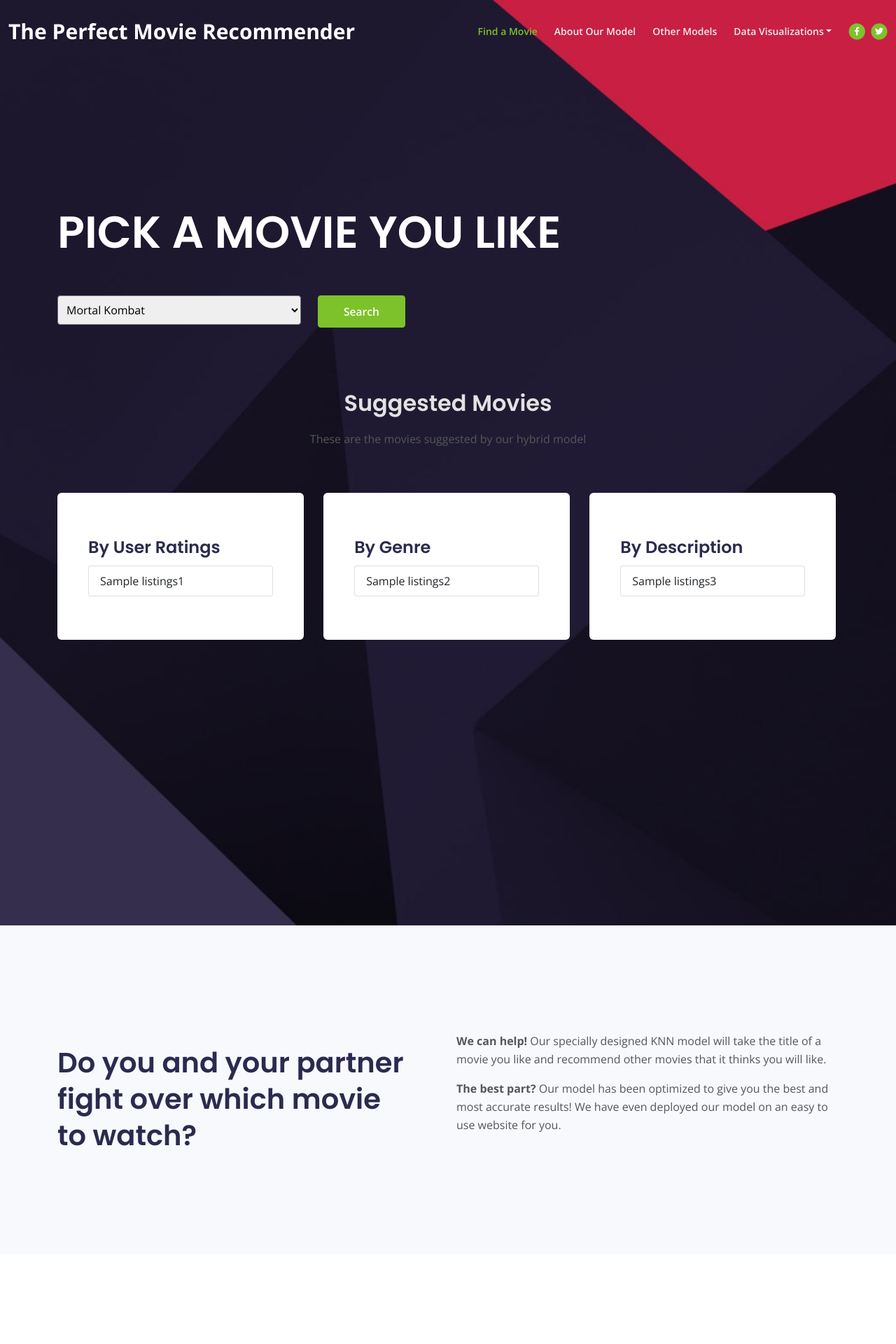
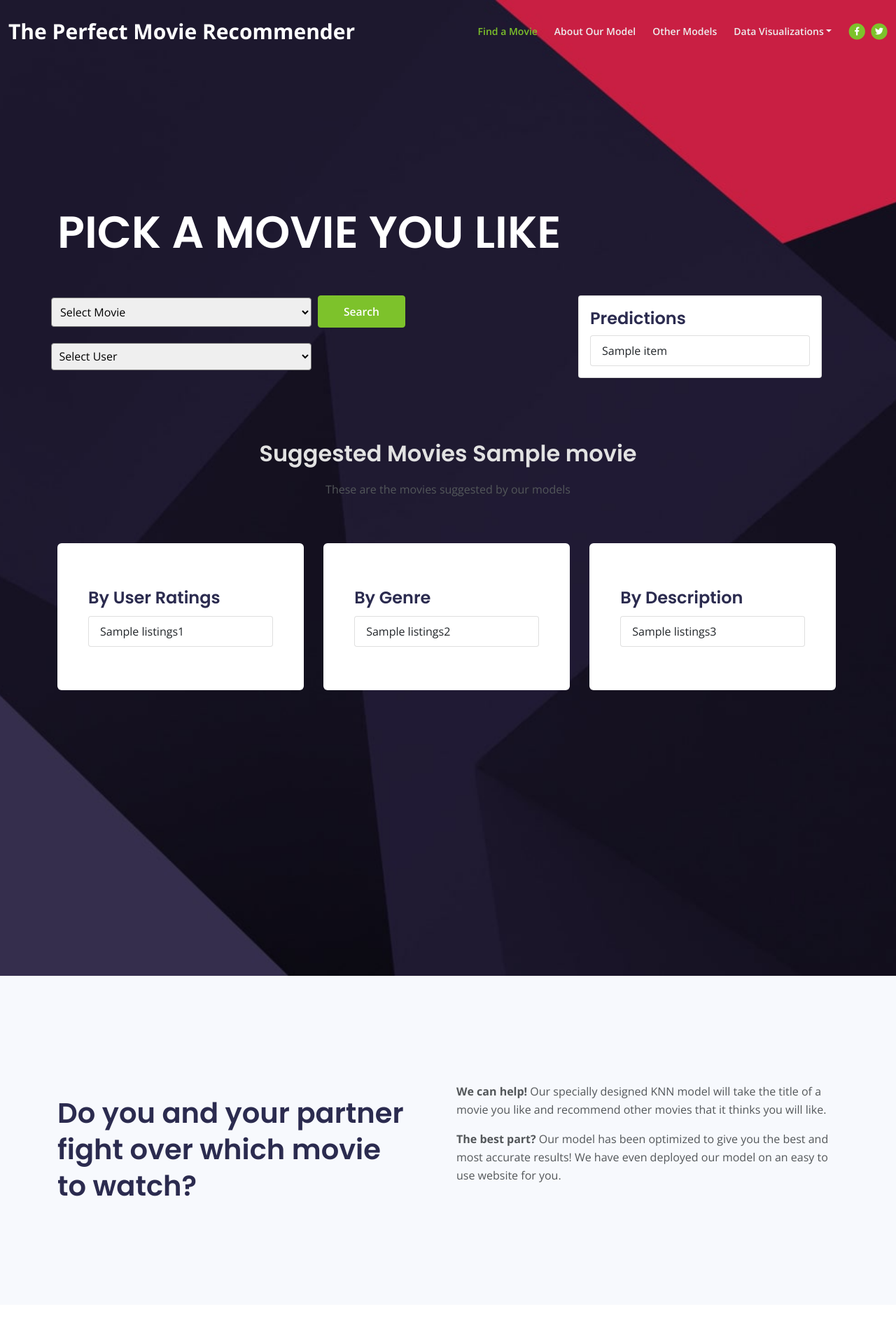
Before and after one commit to itspria/BootcampProject4, a Flask app: template templates/index.html in a window 1280 px wide. Shown: the top 1920 px of the page at 70% size. Run offline with Flask 2, Linux system fonts and the light colour scheme; the template is opened without the code that fills it: most values are stand-ins (such as "Sample title", 1, 10 or a date in 2020).

Commit message:
Added predictions

```diff
--- a/app.py
+++ b/app.py
@@ -1,7 +1,8 @@
 # import necessary libraries
 #from models import create_classes
 import initdb
-
+import pandas as pd
+import numpy
 import os
 from flask import (
     Flask,
@@ -27,8 +28,34 @@ def recommend(movieName):
     results1 = initdb.GetMoviesByUserRating(movieName)
     results2 = initdb.GetMoviesByGenre(movieName)
     results3 = initdb.GetMoviesByDescription(movieName)
+    predict = initdb.GetPredictionsForMovie(movieName)
+    predictions = []
+    for key,value in predict.items():
+        txt = f'{key}: {value}'
+        predictions.append(txt)
 
-    return render_template("index.html", listings1=results1, listings2=results2, listings3=results3)
+    return render_template("index.html", listings1=results1, listings2=results2, listings3=results3, movie="for " + movieName, predictions=predictions)
+
+#@app.route("/search/<movieName>/<userid>")
+@app.route("/usersearch", methods=['GET'])
+def recommendwithuser():
+    movieName = request.args.get('movieName', None) # use default value repalce 'None'
+    userid = request.args.get('userid', None)
+
+    print(f"Collecting recommendations for the movie: {movieName} and user: {userid}")
+
+    results1 = initdb.GetMoviesByUserRating(movieName)
+    results2 = initdb.GetMoviesByGenre(movieName)
+    results3 = initdb.GetMoviesByDescription(movieName)
+
+    predict = initdb.GetPredictions(movieName, userid)
+    displaytxt = f"for {movieName} and user {userid}"
+    predictions = []
+    for key,value in predict.items():
+        txt = f'{key}: {value}'
+        predictions.append(txt)
+
+    return render_template("index.html", listings1=results1, listings2=results2, listings3=results3, movie=displaytxt, predictions=predictions)
 
 @app.route("/rating")
 def chart1():
--- a/requirements.txt
+++ b/requirements.txt
@@ -4,4 +4,5 @@ gunicorn>=20.0.0
 psycopg2==2.8.4
 scikit-learn>=1.0
 scipy>=1.6.3
-pandas==1.3.3
+pandas>=1.3.3
+numpy>=1.20.2
--- a/templates/index.html
+++ b/templates/index.html
@@ -31,9 +31,27 @@
     <script>
 
         function doSomething(){
-            var sel = document.querySelector(`[id="box"]`);
-            var text= sel.options[sel.selectedIndex].text;
-            $("#search").attr("href", "/search/"+ text);
+            var sel1 = document.querySelector(`[id="box1"]`);
+            var text= sel1.options[sel1.selectedIndex].text;
+            if (text != "Select Movie")
+            {
+                var sel2 = document.querySelector(`[id="box2"]`);
+                var text2= sel2.options[sel2.selectedIndex].text;
+                if (text2 == "Select User")
+                {
+                    $("#search").attr("href", "/search/"+ text);
+                }
+                else
+                {
+                    //$("#search").attr("href", "/search/"+ text + "/" + text2);
+                    $("#search").attr("href", "/usersearch?movieName=" + text + "&userid=" + text2);
+                }
+            }
+            else{
+                alert("Select a movie");
+            }
+
+            //$("#movietxt").text("Suggested movies for "+ text);
             //alert("Selected Movie: " + text);
         }
 
@@ -115,15 +133,44 @@
                 </div>
                 <div class="row col-lg-12">
                     <div class="col-lg-4">
-                        <select id="box" onChange="mySelectFunction(this);" style="width:100%; padding: .5rem; margin:3; border-radius:4px; height: rem;">
-                            <option>Mortal Kombat</option>
-                            <option>Little Women</option>
-                            <option>Dead Man Walking</option>
-                            <option>Jumanji</option>
-                        </select>
+                        <div class="row">
+                            <select id="box1" style="width:100%; padding: .5rem; margin:3px; border-radius:4px; height: rem;">
+                                <option>Select Movie</option>
+                                <option>Mortal Kombat</option>
+                                <option>Home Alone</option>
+                                <option>Friday the 13th</option>
+                                <option>Jumanji</option>
+                                <option>Inception</option>
+                                <option>Toy Story</option>
+                                <option>Jurassic Park</option>
+                                <option>Aladdin</option>
+                            </select>
+                        </div>
+                        <div class="row">
+                            <select id="box2" style="width:100%; padding:.4rem; margin-top: 20px; margin-right:3px; margin-left:3px; border-radius:4px; height: rem;">
+                                <option>Select User</option>
+                                <option>514</option>
+                                <option>516</option>
+                                <option>517</option>
+                                <option>520</option>
+                            </select>
+                        </div>
                     </div>
                     <div class="col-lg-4">
                         <a id="search" class="btn-solid-reg page-scroll" href="" onclick="doSomething()">Search</a>
+                    </div>
+                    <div class="col-lg-4">
+                        <div class="card">
+                            <div class="card-body">
+                                <h4 class="card-title">Predictions</h4>
+                                <ul class="list-group">
+                                    {% for item in predictions %}
+                                        <li class="list-group-item">{{item}}</li>
+                                    {% endfor %}
+                                  </ul>
+                                <!--<div class="card-text">Nay newspaper can sportsman are admitting gentleman belonging his. Is oppose no summer lovers</div>-->
+                            </div>
+                        </div>
                     </div>
                 </div>
              </div>
@@ -133,8 +180,8 @@
 
             <div class="row" id="suggestion">
                 <div class="col-lg-12">
-                    <h2 class="h2-heading">Suggested Movies</h2>
-                    <p class="p-heading">These are the movies suggested by our hybrid model</p>
+                    <h2 class="h2-heading" id="movietxt">Suggested Movies {{movie}}</h2>
+                    <p class="p-heading">These are the movies suggested by our models</p>
                 </div>
             </div>
 
@@ -239,10 +286,10 @@
     <div class="basic-3 bg-gray">
         <div class="container">
             <div class="row">
-                <div class="col-lg-6 col-xl-7">
-                    <div class="image-container">\
+                <div class="col-lg-6 col-xl-6">
+                    <div class="image-container">
                         <!-- PUT THE WORKING MODEL HERE -->
-                        <!-- <img class="img-fluid" src="images/project-2.jpg" alt="alternative"> -->
+                        <img class="img-fluid" src="../static/images/img1.png" alt="alternative">
                     </div> <!-- end of image-container -->
                 </div> <!-- end of col -->
                 <div class="col-lg-6 col-xl-5">
@@ -250,7 +297,6 @@
                         <h2>Unsupervised Learning: KNN Model</h2>
                         <p>In our second recommender model we used an unsupervised KNN approach to recommend movies based on the ratings they were given by users. In this instance we used the ratings feature and user information to predict a movie a user would like based on the rating that was given to a movie by other users. When a movie was given to this model it would compare the ratings of the movie to the clusters that it had created and find the nearest neighbour movie to the movie you searched. Other features besides ratings could have been used to create clusters. </p>
                         <a class="read-more no-line green" href="https://towardsdatascience.com/building-a-k-nearest-neighbors-k-nn-model-with-scikit-learn-51209555453a">Learn more about KNN<span class="fas fa-long-arrow-alt-right"></span></a>
-
                     </div> <!-- end of text-container -->
                 </div> <!-- end of col -->
             </div> <!-- end of row -->
```
Also changed, not shown: initdb.py (+60 -13 lines), static/images/img1.png (added).
